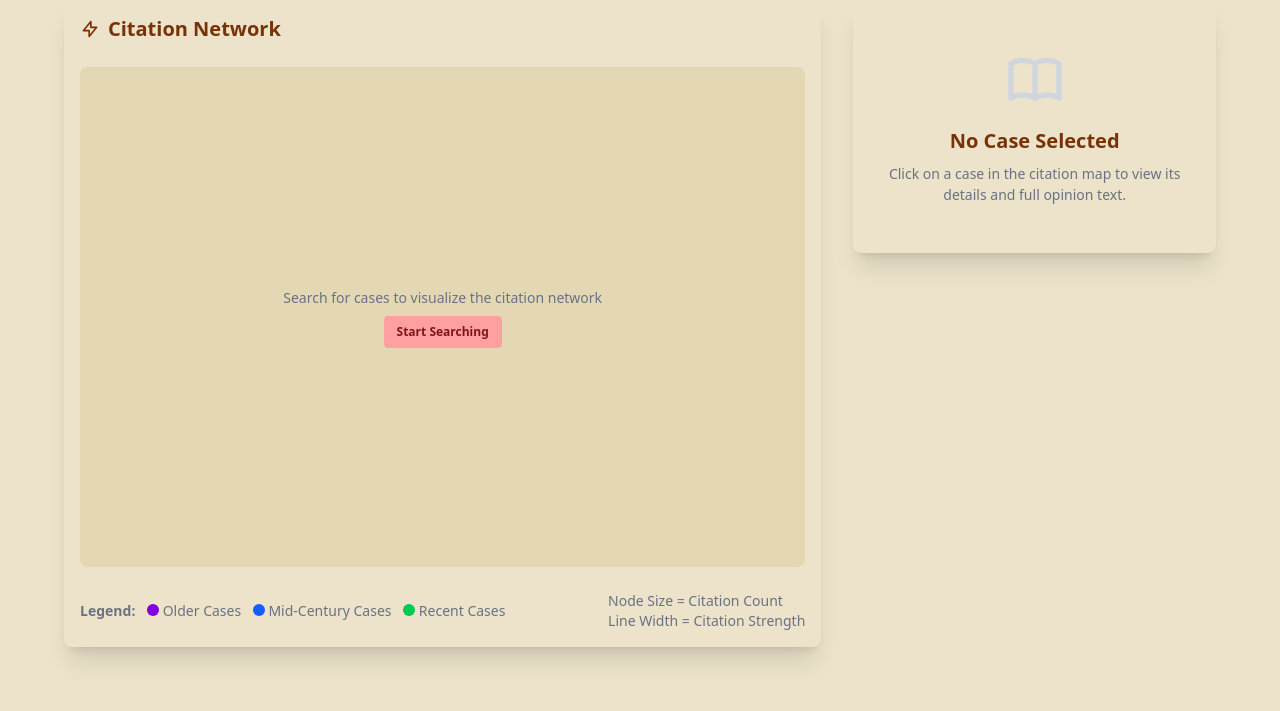
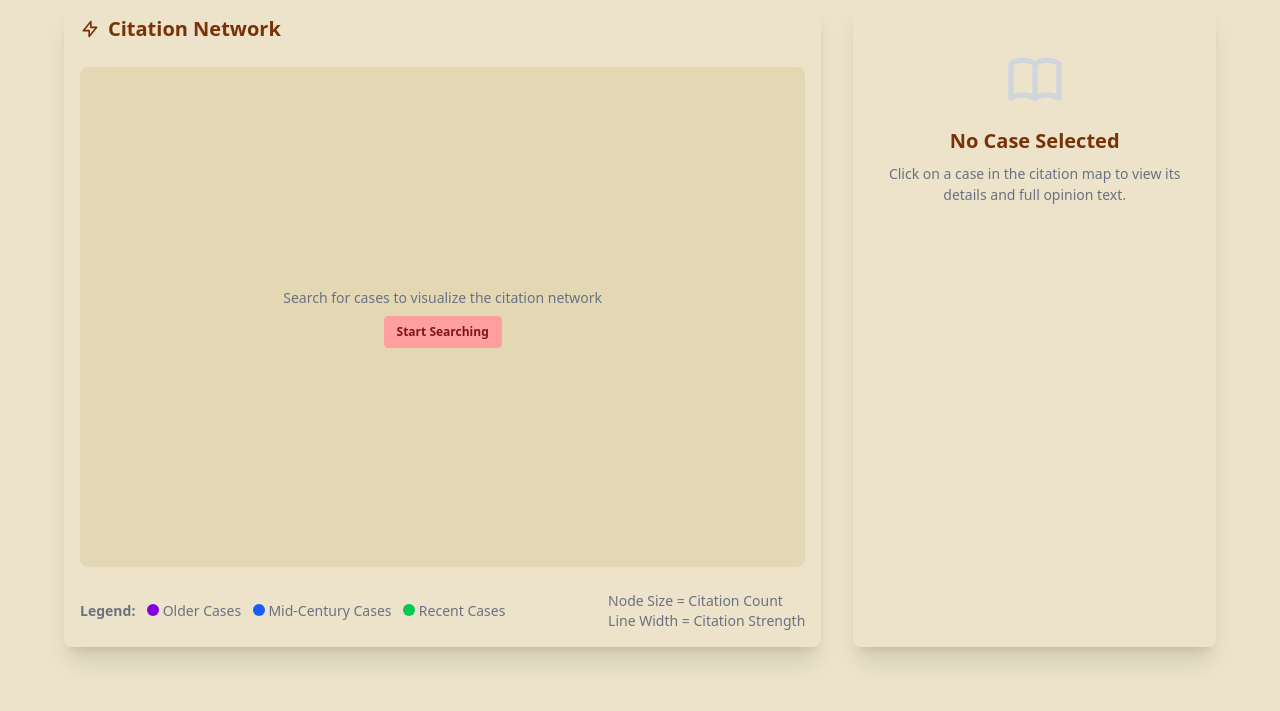
Before and after one commit to jbgolds/os-legal-explorer, a FastAPI app: page / in a window 1280 px wide. Shown: the part 193-904 px from the top of the page. Run offline with FastAPI, Linux system fonts and the light colour scheme; parts of the project's set-up code (start-up, migrations or seed data) failed here and were passed over; some libraries are stand-ins or nearby versions.

Commit message:
fix base div heights

```diff
--- a/src/frontend/templates/components/case_detail_card.html
+++ b/src/frontend/templates/components/case_detail_card.html
@@ -1,6 +1,6 @@
 <!-- Case Detail Card Component -->
-<div class="card bg-base-100 shadow-xl">
-    <div class="card-body p-4">
+<div class="card bg-base-100 shadow-xl h-full">
+    <div class="card-body p-4 flex flex-col">
         {% if case %}
         <!-- Case information when a case is selected -->
         <div class="flex justify-between items-start mb-4">
@@ -57,8 +57,9 @@
         <div class="divider my-2">Opinion Text</div>
 
         <!-- Opinion Text -->
+        <div class="flex-grow overflow-y-auto">
             {% if case.opinion_text %}
-        <div class="mt-4 overflow-y-auto max-h-96 bg-base-200 p-4 rounded-lg text-sm">
+            <div class="bg-base-200 p-4 rounded-lg text-sm">
                 <pre class="whitespace-pre-wrap font-sans">{{ case.opinion_text }}</pre>
             </div>
 
@@ -124,7 +125,7 @@
                 </table>
             </div>
             {% endif %}
-
+        </div>
         {% elif error %}
         <!-- Error state -->
         <div class="alert alert-error">
@@ -137,7 +138,7 @@
         </div>
         {% else %}
         <!-- Empty state when no case is selected -->
-        <div class="text-center py-8">
+        <div class="text-center py-8 flex-grow flex flex-col justify-center">
             <div class="flex justify-center mb-4">
                 <svg xmlns="http://www.w3.org/2000/svg" class="h-16 w-16 text-gray-300" fill="none" viewBox="0 0 24 24"
                     stroke="currentColor">
```
Lines whose indentation alone changed are shown as unchanged.
